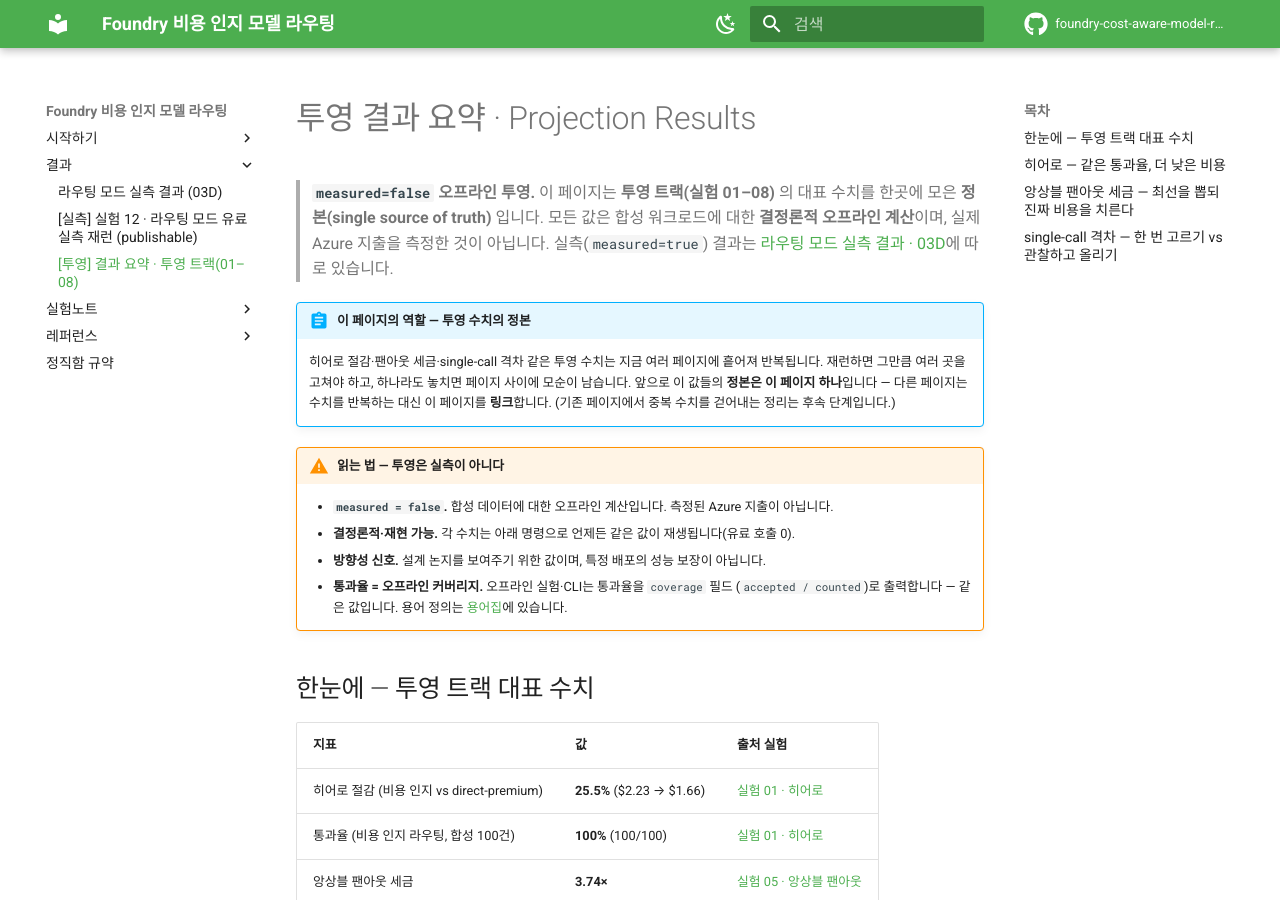
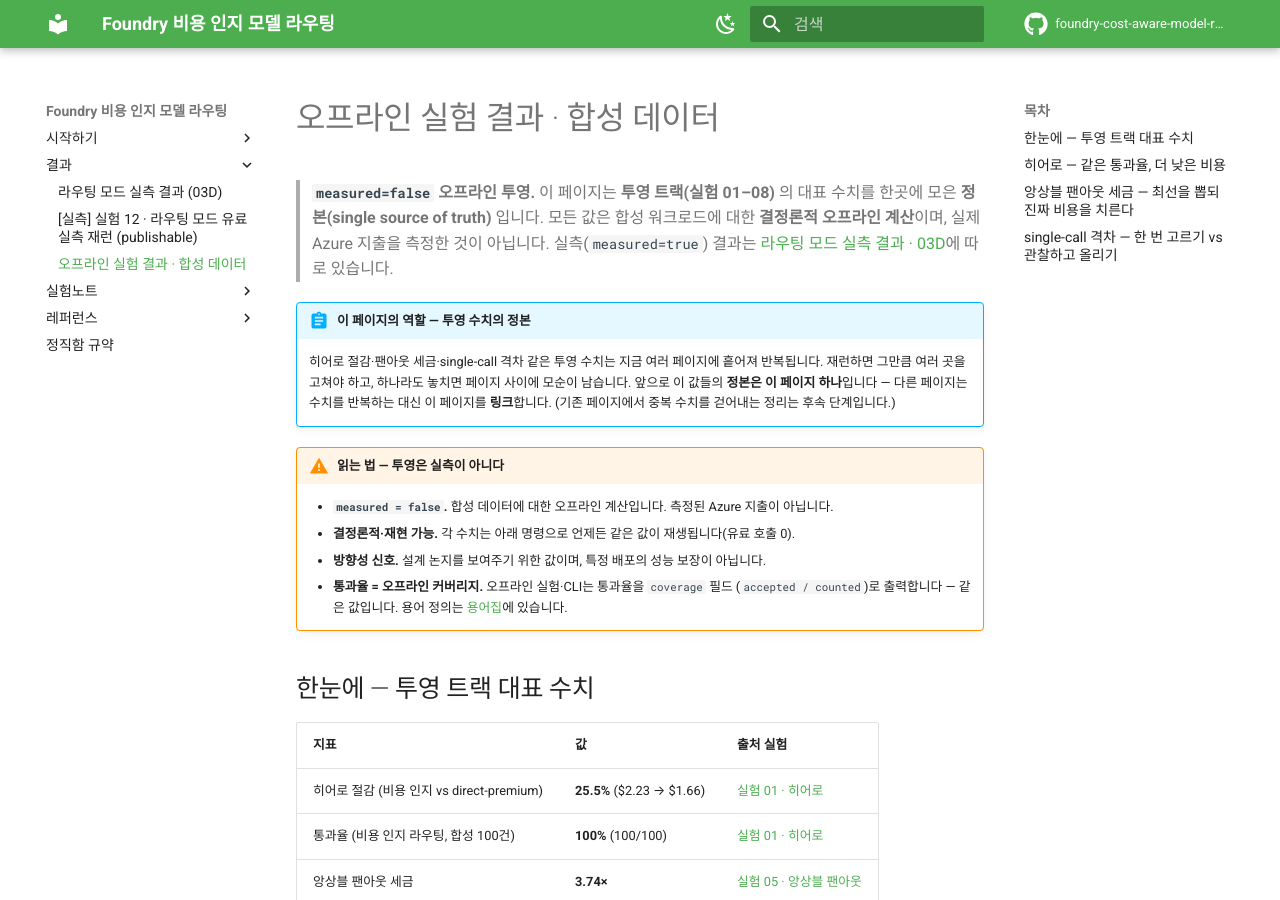
Before and after one commit to hyeonsangjeon/foundry-cost-aware-model-routing, an MkDocs documentation site: the page built from docs/manual/projection-results.md, in a window 1280 px wide and 900 px high. Built offline with MkDocs 1.6.1 and Material for MkDocs 9.7.7, drawn with Linux system fonts in a browser that asks for light colours; comment, search, counter and statistics services are not loaded.

Commit message:
docs: plainer title for the offline-results page (no URL change)
The page title used the internal label '투영' (projection), which a first-time
visitor doesn't share. Rename the reader-facing title and nav label so the 결과
section splits cleanly into measured vs offline at a glance:

- H1: '투영 결과 요약 · Projection Results' → '오프라인 실험 결과 · 합성 데이터'
- nav: '[투영] 결과 요약 · 투영 트랙(01–08)' → '오프라인 실험 결과 · 합성 데이터'

Title/nav only. URL slug (manual/projection-results/) unchanged — already deployed.
Body keeps its measured=false labels, honesty text, and the internal '투영 트랙'
wording (consistent with the other pages). Gates: naming 2378 · terminology 37 ·
mkdocs --strict clean.

Co-authored-by: Copilot <223556219+Copilot@users.noreply.github.com>

```diff
--- a/docs/manual/projection-results.md
+++ b/docs/manual/projection-results.md
@@ -1,4 +1,4 @@
-# 투영 결과 요약 · Projection Results
+# 오프라인 실험 결과 · 합성 데이터
 
 > **`measured=false` 오프라인 투영.** 이 페이지는 **투영 트랙(실험 01–08)** 의 대표 수치를
 > 한곳에 모은 **정본(single source of truth)** 입니다. 모든 값은 합성 워크로드에 대한
--- a/mkdocs.yml
+++ b/mkdocs.yml
@@ -49,7 +49,7 @@ nav:
   - 결과:
       - "라우팅 모드 실측 결과 (03D)": manual/03d-results.md
       - "[실측] 실험 12 · 라우팅 모드 유료 실측 재런 (publishable)": lab-notebook/12-router-modes-measured.md
-      - "[투영] 결과 요약 · 투영 트랙(01–08)": manual/projection-results.md
+      - "오프라인 실험 결과 · 합성 데이터": manual/projection-results.md
   - 실험노트:
       - 소개와 방법론: lab-notebook/index.md
       - "스토리 아크 · 한눈에 보기": lab-notebook/story-arc.md
```
